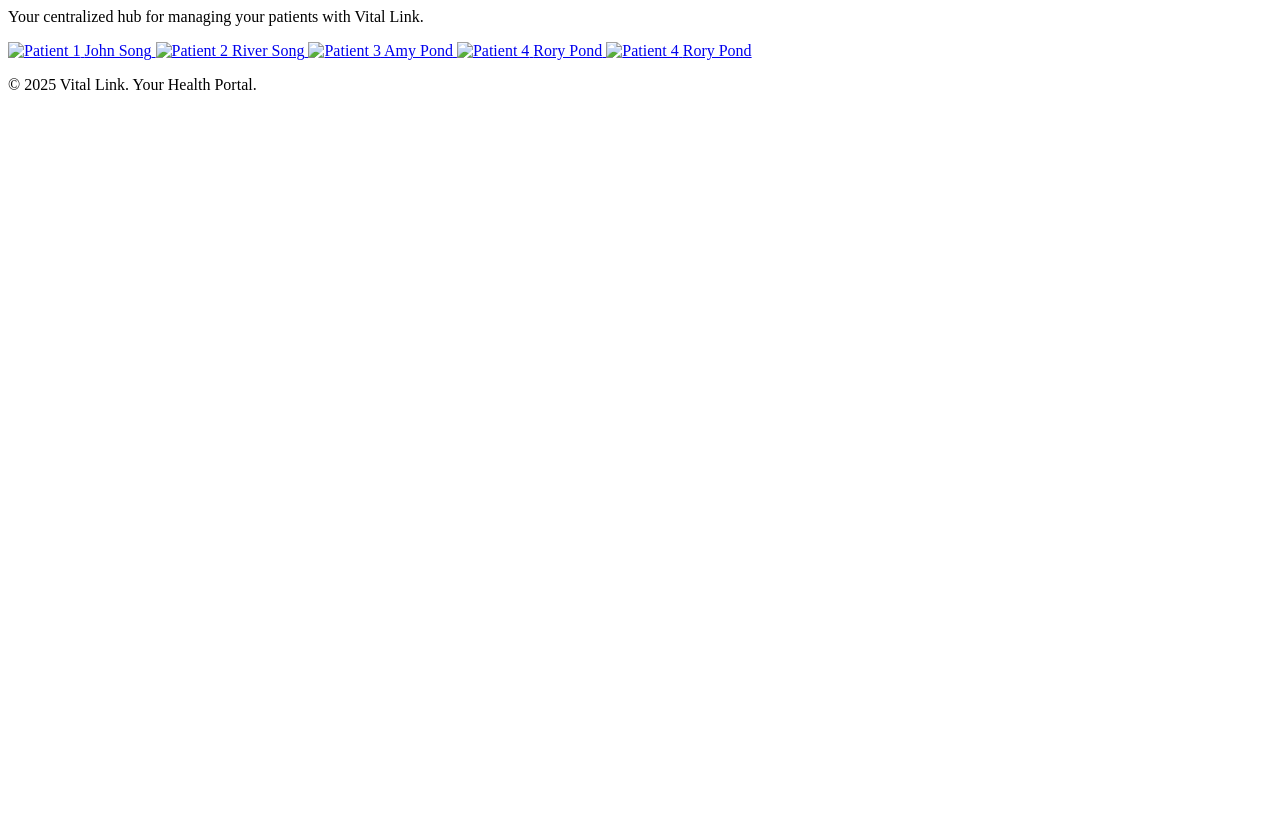
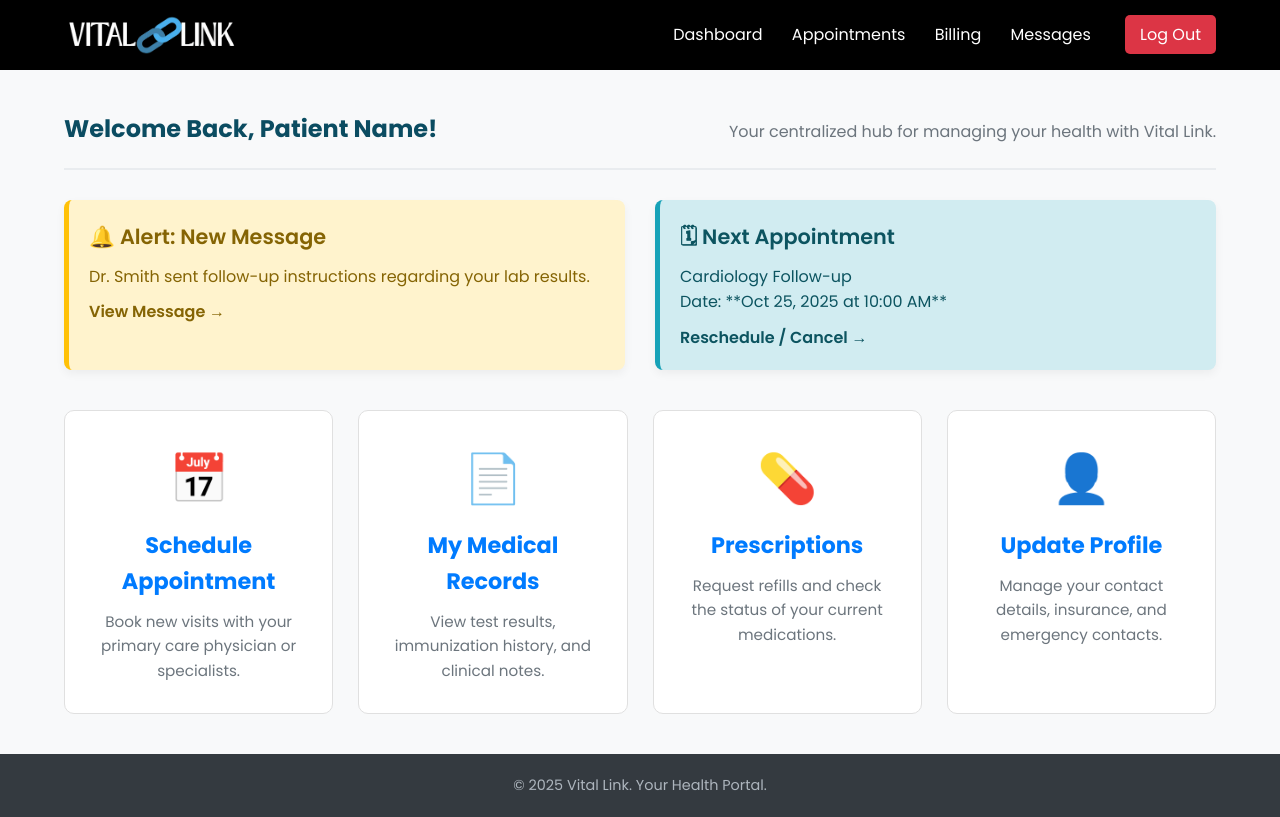
Before and after one commit to SenseiSuraj24/Hack-o-ween, a plain HTML site: page doctor_list.html in a window 1280 px wide. Drawn offline with Linux system fonts and the light colour scheme.

Commit message:
Update doctor_list.html

```diff
--- a/doctor_list.html
+++ b/doctor_list.html
@@ -1,33 +1,78 @@
-      <p>Your centralized hub for managing your patients with Vital Link.</p>
+<!DOCTYPE html>
+<html lang="en">
+<head>
+    <meta charset="UTF-8">
+    <meta name="viewport" content="width=device-width, initial-scale=1.0">
+    <title>My Health Dashboard - Vital Link</title>
+    <link rel="stylesheet" href="styles.css"> <link href="https://fonts.googleapis.com/css2?family=Poppins:wght@400;600;700&display=swap" rel="stylesheet">
+    </head>
+<body>
+
+    <header class="site-header">
+        <div class="logo">
+            <img src="vital-link-logo.png" alt="Vital Link Logo">
+        </div>
+        <nav class="main-nav">
+            <a href="#">Dashboard</a>
+            <a href="#">Appointments</a>
+            <a href="#">Billing</a>
+            <a href="#">Messages</a>
+            <a href="index.html" class="logout-btn">Log Out</a>
+        </nav>
+    </header>
+
+    <main class="dashboard-section">
+        <div class="dashboard-header">
+            <h1>Welcome Back, Patient Name!</h1>
+            <p>Your centralized hub for managing your health with Vital Link.</p>
         </div>
 
-    <div class="doctor-grid">
-      <a href="patient1.html" class="box">
-        <img src="Screenshot 2025-10-07 214205.png" alt="Patient 1" class="box-img" />
-        <span>John Song</span>
+        <div class="dashboard-metrics">
+            <div class="metric-card alert">
+                <h3>🔔 Alert: New Message</h3>
+                <p>Dr. Smith sent follow-up instructions regarding your lab results.</p>
+                <a href="#">View Message →</a>
+            </div>
+            <div class="metric-card info">
+                <h3>🗓 Next Appointment</h3>
+                <p>Cardiology Follow-up</p>
+                <p>Date: **Oct 25, 2025 at 10:00 AM**</p>
+                <a href="#">Reschedule / Cancel →</a>
+            </div>
+        </div>
+
+        <div class="dashboard-grid">
+
+            <a href="#" class="feature-card appointments">
+                <div class="icon">📅</div>
+                <h2>Schedule Appointment</h2>
+                <p>Book new visits with your primary care physician or specialists.</p>
             </a>
-      <a href="patient2.html" class="box">
-        <img src="Screenshot 2025-10-07 214230.png" alt="Patient 2" class="box-img" />
-        <span>River Song</span>
+
+            <a href="#" class="feature-card records">
+                <div class="icon">📄</div>
+                <h2>My Medical Records</h2>
+                <p>View test results, immunization history, and clinical notes.</p>
             </a>
-      <a href="patient3.html" class="box">
-        <img src="Screenshot 2025-10-07 214250.png" alt="Patient 3" class="box-img" />
-        <span>Amy Pond</span>
+
+            <a href="#" class="feature-card prescriptions">
+                <div class="icon">💊</div>
+                <h2>Prescriptions</h2>
+                <p>Request refills and check the status of your current medications.</p>
             </a>
-      <a href="patient4.html" class="box">
-        <img src="Screenshot 2025-10-07 214310.png" alt="Patient 4" class="box-img" />
-        <span>Rory Pond</span>
+
+            <a href="#" class="feature-card profile">
+                <div class="icon">👤</div>
+                <h2>Update Profile</h2>
+                <p>Manage your contact details, insurance, and emergency contacts.</p>
             </a>
-      <a href="patient4.html" class="box">
-        <img src="Screenshot 2025-10-07 214310.png" alt="Patient 4" class="box-img" />
-        <span>Rory Pond</span>
-      </a>
-      <!-- You can add more patient cards similarly -->
+
         </div>
     </main>
 
     <footer class="site-footer">
         <p>&copy; 2025 Vital Link. Your Health Portal.</p>
     </footer>
+
 </body>
 </html>
```
Lines whose indentation alone changed are shown as unchanged.
